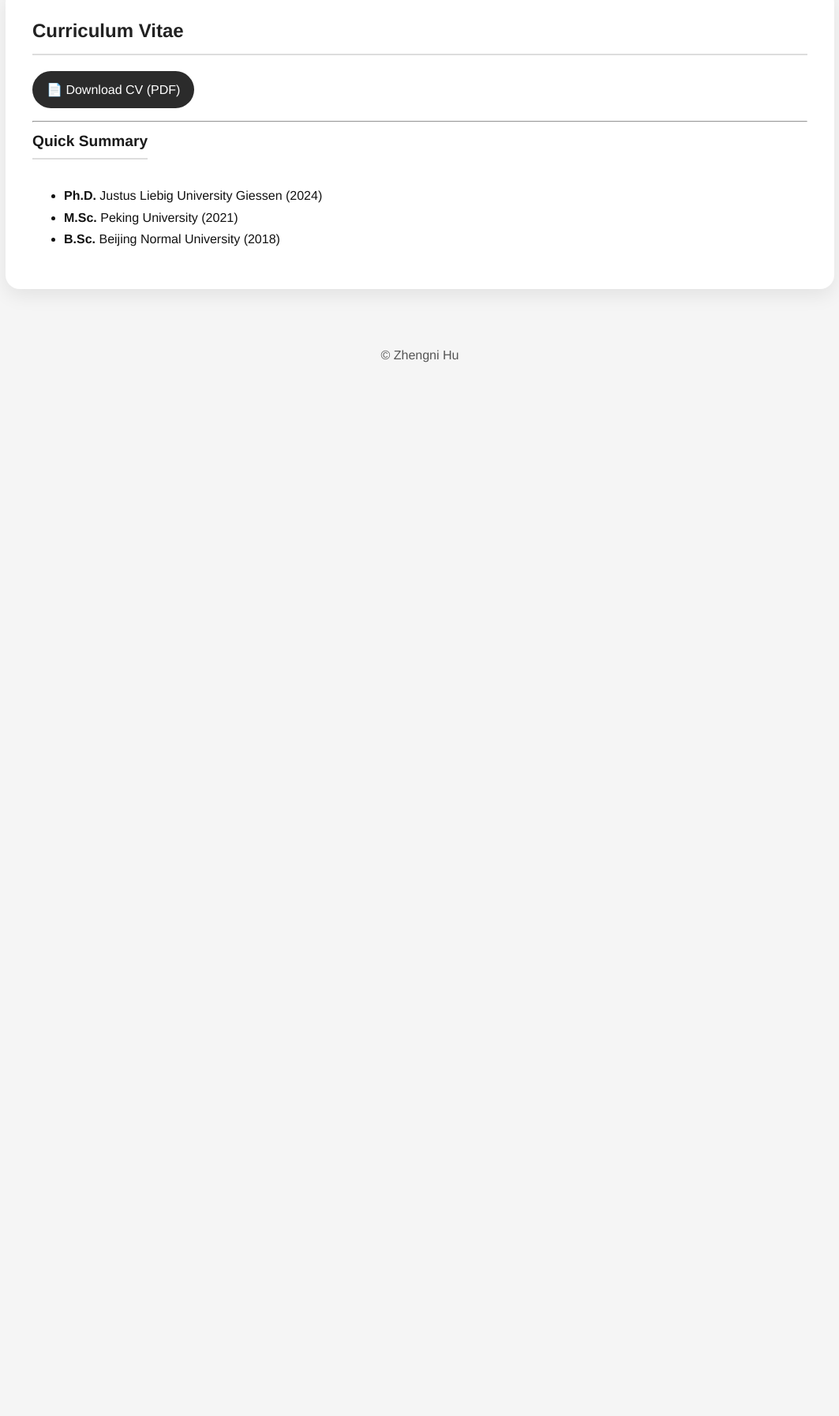
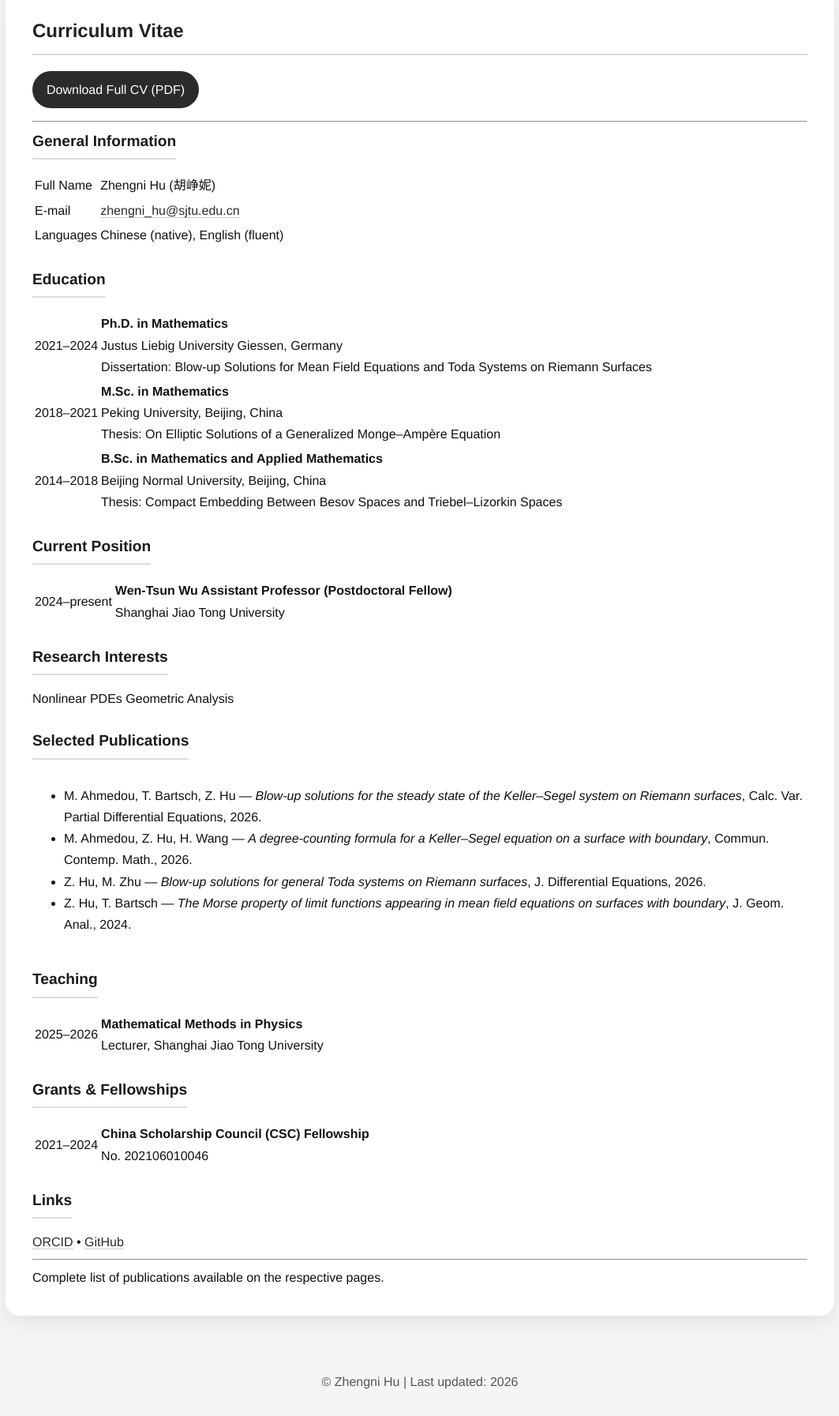
Before and after one commit to zhengni-hu/Academic-Page, a plain HTML site: page cv.html in a window 1280 px wide. Shown: the part 117-1910 px from the top of the page at 79% size, without its empty margins (108-1171 px from the left). Before the commit the page ends 800 px from the top, so only its background shows below. Drawn offline with Linux system fonts and the light colour scheme.

Commit message:
Update cv.html

```diff
--- a/cv.html
+++ b/cv.html
@@ -24,24 +24,127 @@
   <main>
     <section class="card">
       <h2>Curriculum Vitae</h2>
-
-      <p>
-        <a class="button" href="assets/cv.pdf" target="_blank">📄 Download CV (PDF)</a>
+      <p class="cv-download">
+        <a href="assets/cv.pdf" target="_blank" class="button">Download Full CV (PDF)</a>
       </p>
 
       <hr />
 
-      <h3>Quick Summary</h3>
-      <ul>
-        <li><strong>Ph.D.</strong> Justus Liebig University Giessen (2024)</li>
-        <li><strong>M.Sc.</strong> Peking University (2021)</li>
-        <li><strong>B.Sc.</strong> Beijing Normal University (2018)</li>
+      <!-- General Information -->
+      <h3>General Information</h3>
+      <table class="info-table">
+        <tr>
+          <td class="info-label">Full Name</td>
+          <td class="info-value">Zhengni Hu (胡峥妮)</td>
+        </tr>
+        <tr>
+          <td class="info-label">E-mail</td>
+          <td class="info-value"><a href="mailto:zhengni_hu@sjtu.edu.cn">zhengni_hu@sjtu.edu.cn</a></td>
+        </tr>
+        <tr>
+          <td class="info-label">Languages</td>
+          <td class="info-value">Chinese (native), English (fluent)</td>
+        </tr>
+      </table>
+
+      <!-- Education -->
+      <h3>Education</h3>
+      <table class="info-table">
+        <tr>
+          <td class="info-label">2021–2024</td>
+          <td class="info-value">
+            <strong>Ph.D. in Mathematics</strong><br />
+            Justus Liebig University Giessen, Germany<br />
+            <span class="info-detail">Dissertation: Blow-up Solutions for Mean Field Equations and Toda Systems on Riemann Surfaces</span>
+          </td>
+        </tr>
+        <tr>
+          <td class="info-label">2018–2021</td>
+          <td class="info-value">
+            <strong>M.Sc. in Mathematics</strong><br />
+            Peking University, Beijing, China<br />
+            <span class="info-detail">Thesis: On Elliptic Solutions of a Generalized Monge–Ampère Equation</span>
+          </td>
+        </tr>
+        <tr>
+          <td class="info-label">2014–2018</td>
+          <td class="info-value">
+            <strong>B.Sc. in Mathematics and Applied Mathematics</strong><br />
+            Beijing Normal University, Beijing, China<br />
+            <span class="info-detail">Thesis: Compact Embedding Between Besov Spaces and Triebel–Lizorkin Spaces</span>
+          </td>
+        </tr>
+      </table>
+
+      <!-- Current Position -->
+      <h3>Current Position</h3>
+      <table class="info-table">
+        <tr>
+          <td class="info-label">2024–present</td>
+          <td class="info-value">
+            <strong>Wen-Tsun Wu Assistant Professor (Postdoctoral Fellow)</strong><br />
+            Shanghai Jiao Tong University<br />
+          </td>
+        </tr>
+      </table>
+
+      <!-- Research Interests -->
+      <h3>Research Interests</h3>
+      <div class="research-tags">
+        <span>Nonlinear PDEs</span>
+        <span>Geometric Analysis</span>
+      </div>
+
+      <!-- Selected Publications -->
+      <h3>Selected Publications</h3>
+      <ul class="pub-short-list">
+        <li>M. Ahmedou, T. Bartsch, Z. Hu — <em>Blow-up solutions for the steady state of the Keller–Segel system on Riemann surfaces</em>, Calc. Var. Partial Differential Equations, 2026.</li>
+        <li>M. Ahmedou, Z. Hu, H. Wang — <em>A degree-counting formula for a Keller–Segel equation on a surface with boundary</em>, Commun. Contemp. Math., 2026.</li>
+        <li>Z. Hu, M. Zhu — <em>Blow-up solutions for general Toda systems on Riemann surfaces</em>, J. Differential Equations, 2026.</li>
+        <li>Z. Hu, T. Bartsch — <em>The Morse property of limit functions appearing in mean field equations on surfaces with boundary</em>, J. Geom. Anal., 2024.</li>
       </ul>
+
+      <!-- Teaching -->
+      <h3>Teaching</h3>
+      <table class="info-table">
+        <tr>
+          <td class="info-label">2025–2026</td>
+          <td class="info-value">
+            <strong>Mathematical Methods in Physics</strong><br />
+            Lecturer, Shanghai Jiao Tong University
+          </td>
+        </tr>
+      </table>
+
+      <!-- Grants -->
+      <h3>Grants & Fellowships</h3>
+      <table class="info-table">
+        <tr>
+          <td class="info-label">2021–2024</td>
+          <td class="info-value">
+            <strong>China Scholarship Council (CSC) Fellowship</strong><br />
+            No. 202106010046
+          </td>
+        </tr>
+      </table>
+
+      <!-- Links -->
+      <h3>Links</h3>
+      <div class="links-row">
+        <a href="https://orcid.org/0009-0006-4781-8485" target="_blank">ORCID</a> •
+        <a href="https://github.com/zhengni-hu" target="_blank">GitHub</a>
+      </div>
+
+      <hr />
+
+      <div class="cv-note">
+        Complete list of publications available on the respective pages.
+      </div>
     </section>
   </main>
 
   <footer>
-    © Zhengni Hu
+    © Zhengni Hu | Last updated: 2026
   </footer>
 </body>
 </html>
```
